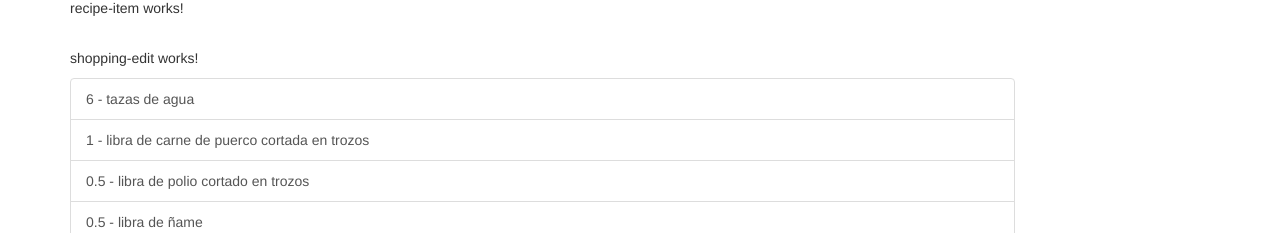
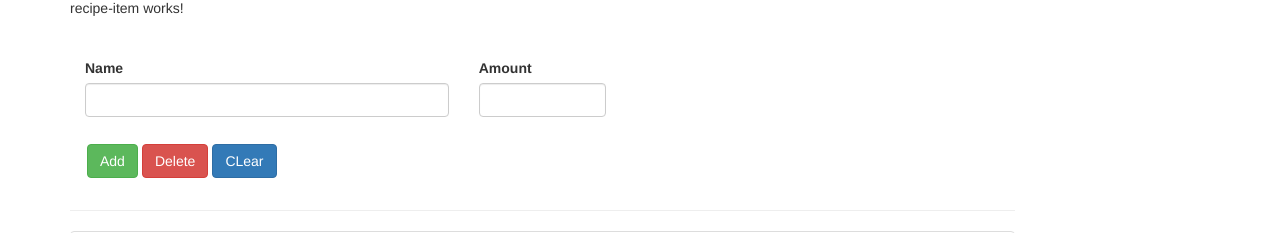
Before and after one commit to ArielPrez/Recipe-Store, an Angular app: page / in a window 1280 px wide. Shown: the part 719-952 px from the top of the page. Built offline with nearby package versions, Linux system fonts and the light colour scheme.

Commit message:
Formulary to add/delete items to the list - just html code

```diff
--- a/src/app/shopping-list/shopping-edit/shopping-edit.component.css
+++ b/src/app/shopping-list/shopping-edit/shopping-edit.component.css
@@ -0,0 +1,8 @@
+div .row{
+    /* border: solid 0.1px black; */
+    border-radius: 4px;
+    margin: 10px 0px;
+}
+button{
+    margin: 2px;
+}
--- a/src/app/shopping-list/shopping-edit/shopping-edit.component.html
+++ b/src/app/shopping-list/shopping-edit/shopping-edit.component.html
@@ -1 +1,23 @@
-<p>shopping-edit works!</p>
+<div class="row">
+    <div class="col-xs-12">
+        <form action="">
+            <div class="row">
+                <div class="col-sm-5 form-group">
+                    <label for="name">Name</label>
+                    <input type="text" id="name" class="form-control">
+                </div>
+                <div class="col-sm-2 form-group">
+                    <label for="amount">Amount</label>
+                    <input type="number" id="amount" class="form-control">
+                </div>
+            </div>
+            <div class="row">
+                <div class="col-xs-12">
+                    <button type="submit" class="btn btn-success">Add</button>
+                    <button type="button" class="btn btn-danger">Delete</button>
+                    <button type="button" class="btn btn-primary">CLear</button>
+                </div>
+            </div>
+        </form>
+    </div>
+</div>
--- a/src/app/shopping-list/shopping-list.component.html
+++ b/src/app/shopping-list/shopping-list.component.html
@@ -1,6 +1,7 @@
 <div class="row">
     <div class="col-xs-10">
         <app-shopping-edit></app-shopping-edit>
+        <hr>
         <ul class="list-group">
             <a href="" class="list-group-item" style="cursor: pointer"
             *ngFor="let item of ingredients"
@@ -8,6 +9,6 @@
             {{ item.amount }} - {{ item.name }}
             </a>
         </ul>
-        <hr>
+
     </div>
 </div>
```
